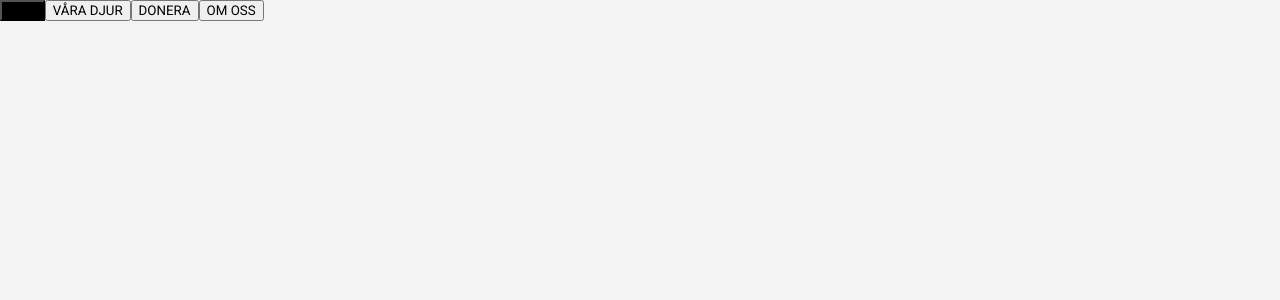
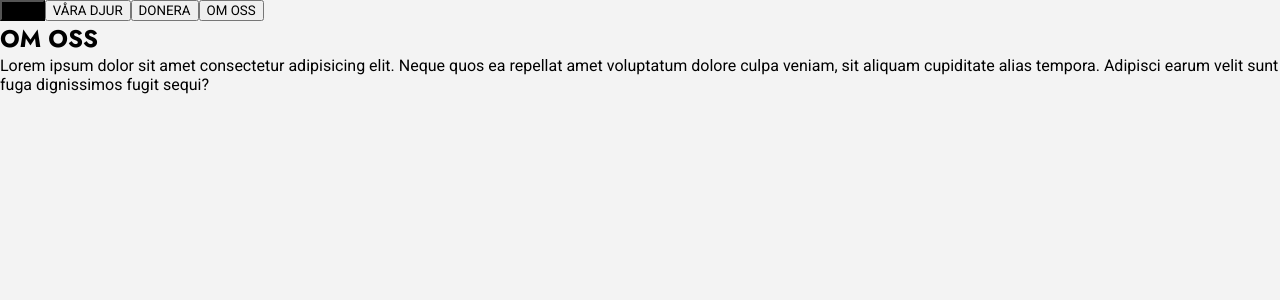
Before and after one commit to timand1/rescue-rabbits-magic-monkeys, a React (Vite) app: page /About in a window 1280 px wide. Shown: the top 300 px of the page. Built offline with nearby package versions, Linux system fonts and the light colour scheme.

Commit message:
about work

```diff
--- /dev/null
+++ b/src/styles/About.scss
@@ -0,0 +1,10 @@
+@use 'variables';
+
+.view {
+
+}
+.about {
+    margin: 0 auto;
+    @include variables.flexContainer();
+
+}
--- a/src/styles/_variables.scss
+++ b/src/styles/_variables.scss
@@ -1,4 +1,5 @@
 $primary-bg: #f3f3f3;
+$secondary-bg: #F0F8FF;
 $fontColor: #000000;
 $primary-font: 'Roboto', sans-serif;
 $header-font: 'Jost', sans-serif;
--- a/src/views/About.tsx
+++ b/src/views/About.tsx
@@ -1,10 +1,16 @@
-
+import '../styles/About.scss'
 
 function About() {
 
     return (
-        <div className="about">
+        <div className='view'>
+            <article className="about">
+                <h1>OM OSS</h1>
+                <section>
+                    <p>Lorem ipsum dolor sit amet consectetur adipisicing elit. Neque quos ea repellat amet voluptatum dolore culpa veniam, sit aliquam cupiditate alias tempora. Adipisci earum velit sunt fuga dignissimos fugit sequi?</p>
+                </section>
 
+            </article>
         </div>
     )
 }
```
